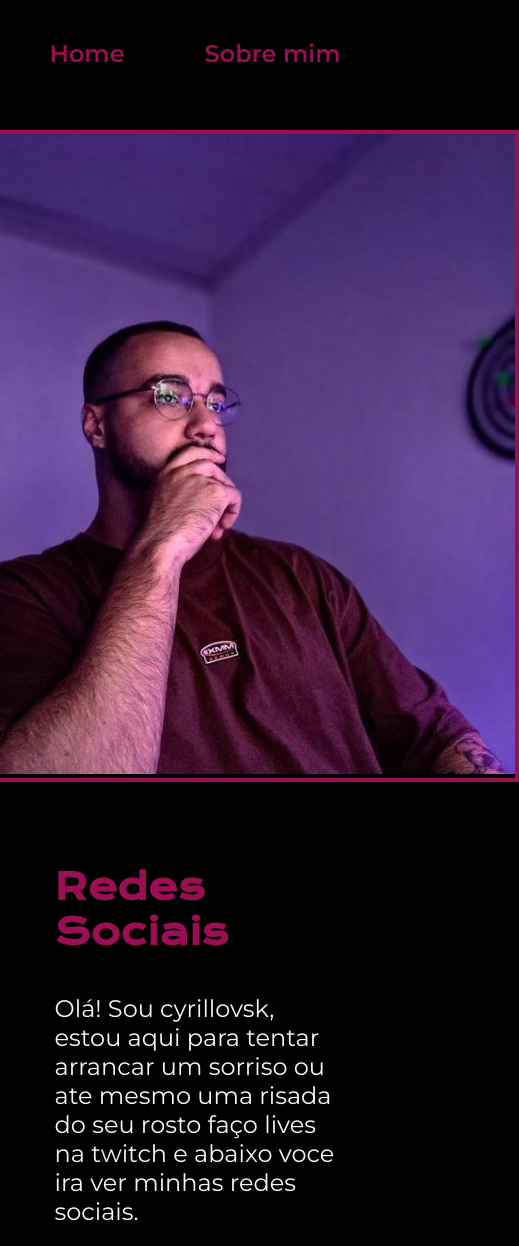
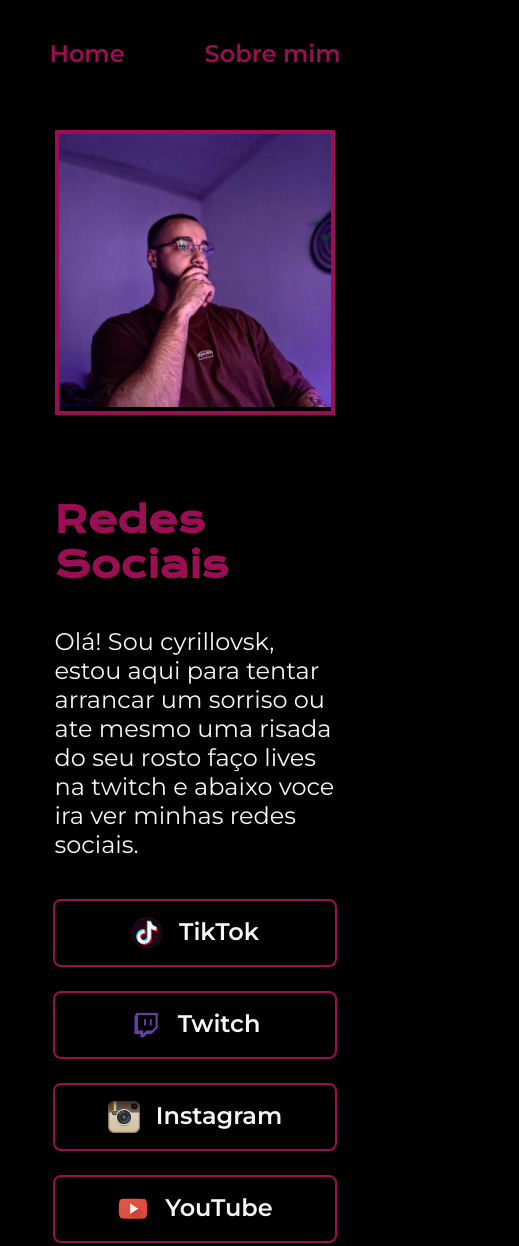
Before and after one commit to Dong0s/Site, a plain HTML site: page index.html in a window 390 px wide. Shown: the top 1246 px of the page, 519 px wide, since content can reach past the window. Drawn offline with nearby package versions, Linux system fonts and the light colour scheme.

Commit message:
portphone

```diff
--- a/estilos/styles.css
+++ b/estilos/styles.css
@@ -124,11 +124,12 @@
 .rodape_letra{
     font-size: 1.5rem;
 }
-@media (max-width: 900px){
+@media (max-width: 1000px){
 .cabecalho{
     padding: 10%;
 }
 .cabecalho_menu{
+    display: flex;
     justify-content: center;
 
 }
@@ -138,4 +139,10 @@
 .apresentacao__conteudo{
     width: auto;
 }
+.foto2{
+    width: 100%;
 }
+.apresentacao__links__navegacao{
+    width: 100%;
+}
+}
```
